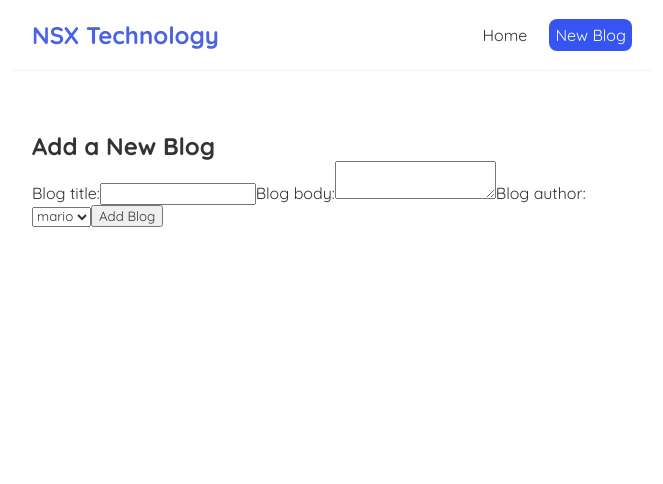
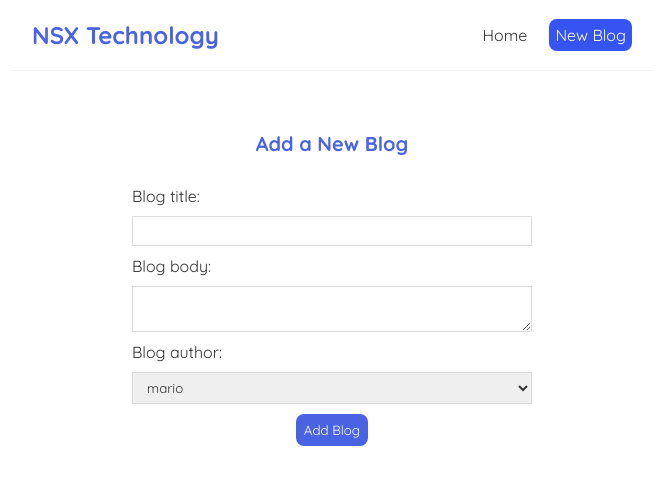
Before and after one commit to nsumpter98/modern_react_tutorial, a React (Create React App) app: page /create in a window 1280 px wide. Shown: the top 484 px of the page, without its empty margins (308-971 px from the left). Built offline with nearby package versions, Linux system fonts and the light colour scheme; data requests are answered from the project's data file.

Commit message:
create new blog

```diff
--- a/src/BlogDetails.js
+++ b/src/BlogDetails.js
@@ -12,7 +12,7 @@ const BlogDetails = () => {
         fetch('http://localhost:8000/blogs/' + blog.id, {
             method: 'DELETE',
         }).then(() => {
-            history.push('/');
+            history('/');
         });
     };
 
--- a/src/Create.js
+++ b/src/Create.js
@@ -1,23 +1,64 @@
 import useFetch from "./useFetch";
+import {useState} from "react";
+import { useNavigate as useHistory } from "react-router-dom";
 
 const Create = () => {
-    const { title, body, author, isPending } = useFetch('http://localhost:8000/blogs');
+    //const {body, author, isPending } = useFetch('http://localhost:8000/blogs');
+    const [title, setTitle] = useState('');
+    const [body, setBody] = useState('');
+    const [author, setAuthor] = useState('mario');
+    const [isPending, setIsPending] = useState(false);
+
+    const history = useHistory();
+
+    const handleSubmit = (e) => {
+        e.preventDefault();
+        const blog = {title, body, author};
+
+        setIsPending(true);
+
+        fetch('http://localhost:8000/blogs', {
+            method: 'POST',
+            headers: {"Content-Type": "application/json"},
+            body: JSON.stringify(blog)
+        }).then(() => {
+            console.log('new blog added');
+            setIsPending(false);
+            history('/');
+        }).catch((err) => {
+            console.log(err);
+        });
+
+    }
 
     return (
         <div className="create">
             <h2>Add a New Blog</h2>
-        <form>
+            <form onSubmit={handleSubmit}>
                 <label>Blog title:</label>
-            <input type="text" required />
+                <input
+                    type="text"
+                    required
+                    value={title}
+                    onChange={(e) => setTitle(e.target.value)}
+                />
                 <label>Blog body:</label>
-            <textarea required></textarea>
+                <textarea
+                    required
+                    value={body}
+                    onChange={(e) => setBody(e.target.value)}
+                ></textarea>
                 <label>Blog author:</label>
-            <select>
+                <select
+                    value={author}
+                    onChange={(e) => setAuthor(e.target.value)}
+                >
                     <option value="mario">mario</option>
                     <option value="yoshi">yoshi</option>
                 </select>
                 {!isPending && <button>Add Blog</button>}
-            {isPending && <button disabled>Adding Blog...</button>}
+                {isPending && <button disabled>Adding blog...</button>}
+                {/*{isPending && <button disabled>Adding Blog...</button>}*/}
             </form>
         </div>
     );
--- a/src/index.css
+++ b/src/index.css
@@ -75,3 +75,35 @@
     border-radius: 4px;
     cursor: pointer;
 }
+
+
+.create {
+    max-width: 400px;
+    margin: 0 auto;
+    text-align: center;
+}
+.create label {
+    text-align: left;
+    display: block;
+}
+.create h2 {
+    font-size: 20px;
+    color: #4a63e3;
+    margin-bottom: 30px;
+}
+.create input, .create textarea, .create select {
+    width: 100%;
+    padding: 6px 10px;
+    margin: 10px 0;
+    border: 1px solid #ddd;
+    box-sizing: border-box;
+    display: block;
+}
+.create button {
+    color: #fff;
+    background: #4a63e3;
+    border: 0;
+    padding: 8px;
+    border-radius: 8px;
+    cursor: pointer;
+}
```
Lines whose indentation alone changed are shown as unchanged.
